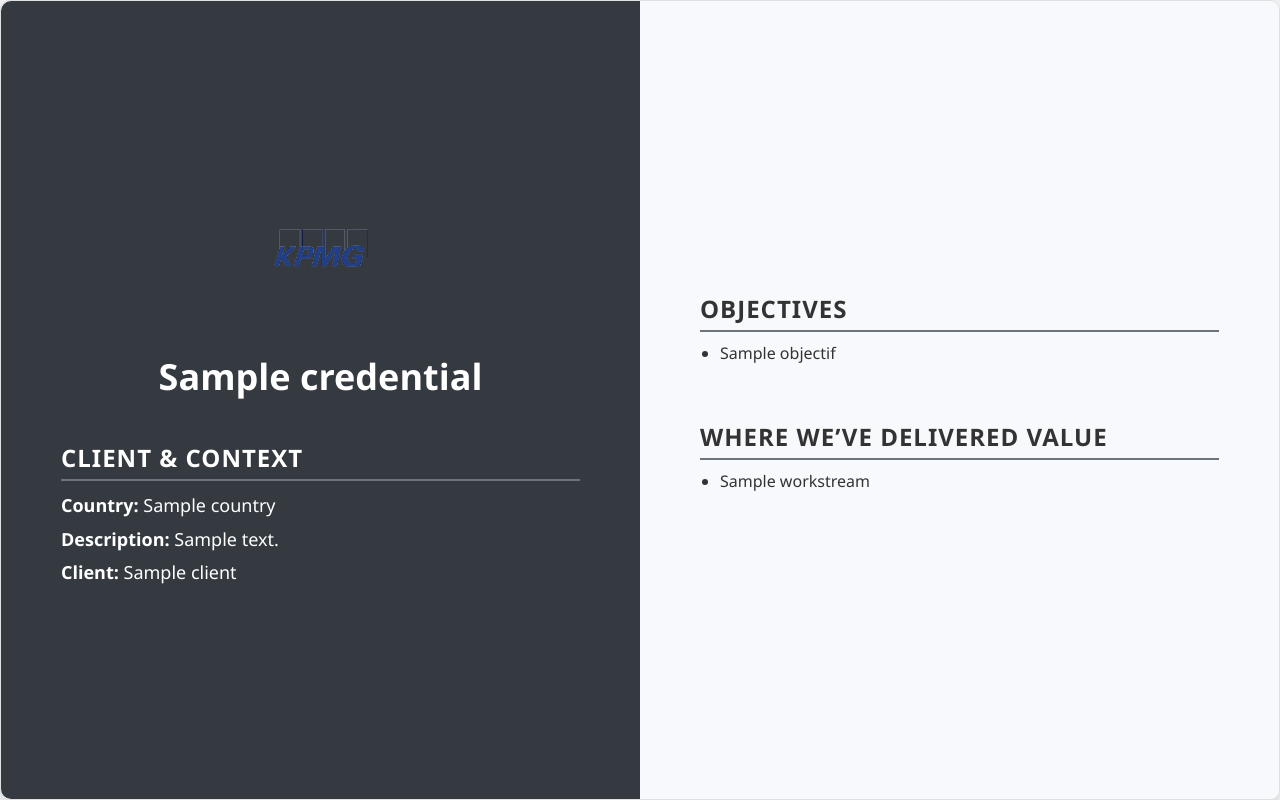
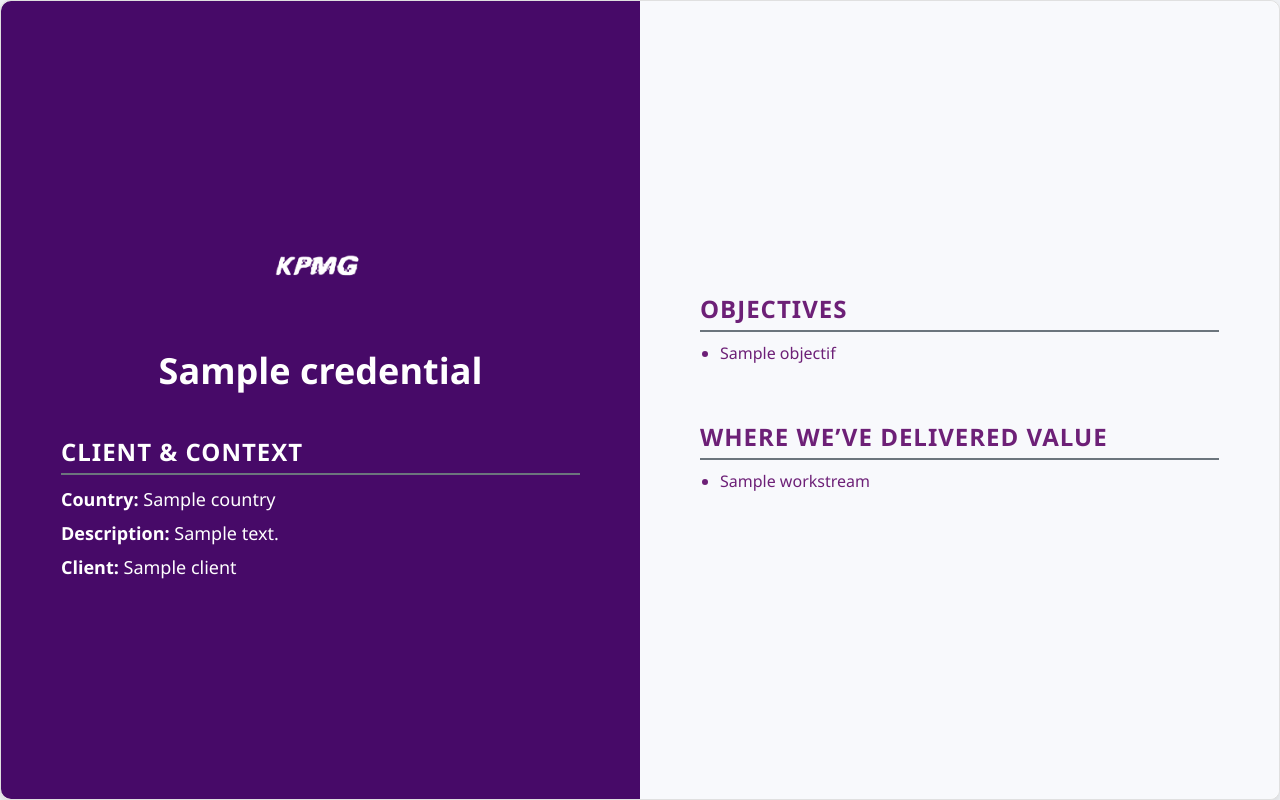
Before and after one commit to mohamedaziznairi/kpmg-gestiondesreferences_take_two, a Symfony app: template templates/powerpointTemplate.html.twig in a window 1280 px wide. Run offline with Twig, Linux system fonts and the light colour scheme; the template is opened without the code that fills it: most values are stand-ins (such as "Sample title", 1, 10 or a date in 2020); some libraries are stand-ins or nearby versions.

Commit message:
fixed access to clients module and fixed color palette for the html temlpate

```diff
--- a/src/Controller/Admin/DashboardController.php
+++ b/src/Controller/Admin/DashboardController.php
@@ -63,9 +63,10 @@ class DashboardController extends AbstractDashboardController
         $userRole = $user->getRole(); // Assume this returns a single role as a string
 
         if ($userRole === 'ROLE_ADMIN') {
-        yield MenuItem::linkToCrud('Users', 'fas fa-users', Users::class);}
+        yield MenuItem::linkToCrud('Users', 'fas fa-users', Users::class);
+        yield MenuItem::linkToCrud('Clients', 'fa fa-group', Clients::class);
+    }
         yield MenuItem::linkToCrud('Credentials', 'fa fa-address-book', Credentials::class);
-        yield MenuItem::linkToCrud('Clients', 'fa fa-group', Clients::class);
         yield MenuItem::linkToRoute('PowerPoint Template', 'fa fa-file', 'powerpointTemplate');
     }
 }
--- a/src/Controller/Admin/PowerPointGenerator.php
+++ b/src/Controller/Admin/PowerPointGenerator.php
@@ -147,7 +147,7 @@ class PowerPointGeneratorService
             ->setOffsetX(50)
             ->setOffsetY(30);
         $titleShape->getActiveParagraph()->getAlignment()->setHorizontal(Alignment::HORIZONTAL_CENTER);
-        $titleShape->getFill()->setFillType(Fill::FILL_SOLID)->setStartColor(new FontColor('FF003366')); // Dark blue background
+        $titleShape->getFill()->setFillType(Fill::FILL_SOLID)->setStartColor(new FontColor('6D2077')); // Dark blue background
         $textRun = $titleShape->createTextRun('Nos Références');
         $textRun->getFont()->setBold(true)
             ->setSize(36)
--- a/templates/powerpointTemplate.html.twig
+++ b/templates/powerpointTemplate.html.twig
@@ -107,7 +107,7 @@
       box-sizing: border-box;
     }
     .left-box {
-      background-color: #343a40; /* Dark gray background */
+      background-color: #470A68; /* Dark gray background */
       color: #fff; /* White text */
       border-top-left-radius: 10px; /* Rounded corners */
       border-bottom-left-radius: 10px; /* Rounded corners */
@@ -126,8 +126,13 @@
       text-align: center;
       margin-bottom: 20px;
     }
-    .client-context, .objectives, .workstreams {
+   .objectives, .workstreams {
       margin-bottom: 20px;
+      color: #6D2077; /* White text */
+    }
+    .client-context,  {
+      margin-bottom: 20px;
+      color: #fff; /* White text */
     }
     .section-title {
       font-size: 24px;
@@ -167,7 +172,7 @@
 <body>
   <div class="container">
     <div class="left-box">
-      <img src="public\assets\img\icons\artistryhubLogo.png" alt="Company Logo" class="logo">
+<img src="{{ asset('kpmg2.png') }}" alt="Company Logo" class="logo">
       <h1 class="title">{{ credential.projectTitle }}</h1>
       <div class="client-context">
         <h2 class="section-title">Client & Context</h2>
```
Also changed, not shown: templates/powerpointTemplateVF.html.twig (+7 -2 lines), public/kpmg1.png (added), public/kpmg2.png (added).
